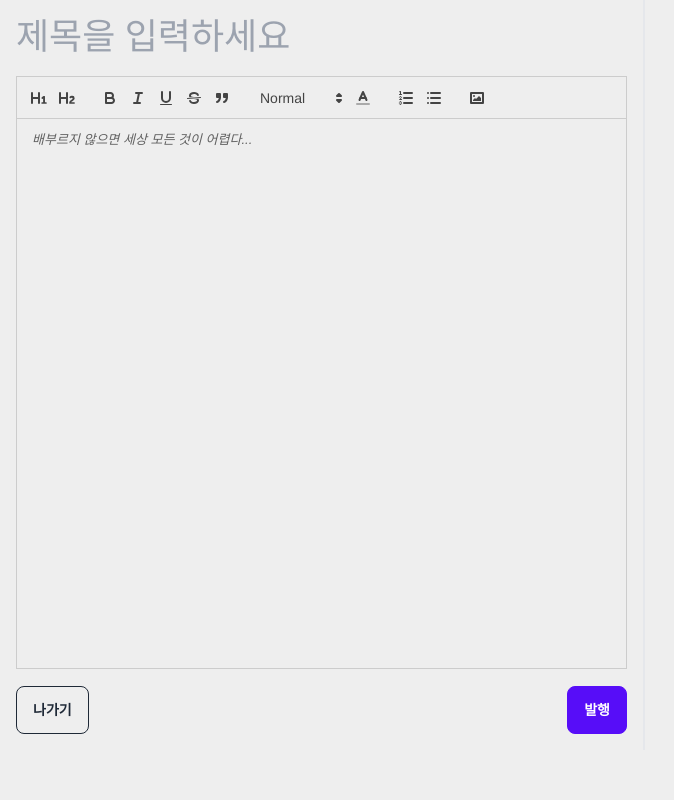
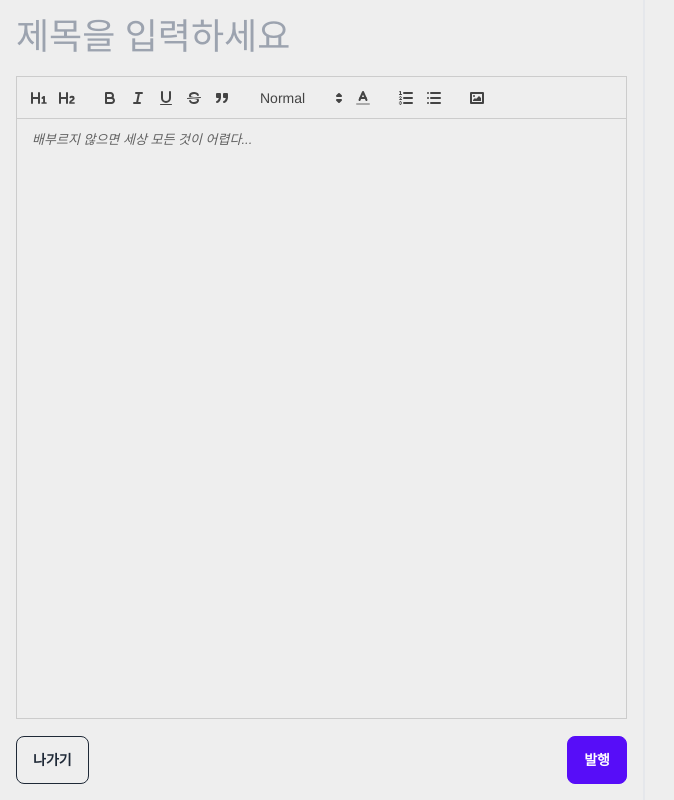
Before and after one commit to saramdle/blog-team-four, a Next.js app in the folder front/: page /write in a window 1280 px wide. Shown: the whole page, without its empty margins (0-674 px from the left). Built offline with nearby package versions, Linux system fonts and the light colour scheme.

Commit message:
refactor : 사소한 부분 수정
- 글 추가 floating버튼 위치 조정
- 스크롤바 숨겼던거 다시 보이게
- write페이지 text editor부분 크기 조정

```diff
--- a/front/app/globals.css
+++ b/front/app/globals.css
@@ -1,13 +1,6 @@
 @tailwind base;
 @tailwind components;
 @tailwind utilities;
-
-html::-webkit-scrollbar {
-  display: none;
-}
-html {
-  scrollbar-width: none;
-}
 
 :root {
   background: #eee;
--- a/front/app/posts/AddFloating.tsx
+++ b/front/app/posts/AddFloating.tsx
@@ -6,7 +6,7 @@ import { IoMdAdd } from "react-icons/io";
 export default function AddFloating() {
   return (
     <Link href='/write'>
-      <div className='fixed right-20 bottom-20 flex h-14 w-14 cursor-pointer items-center justify-center rounded-full bg-primary/80 text-5xl font-bold text-white shadow-2xl hover:opacity-75'>
+      <div className='fixed right-20 bottom-10 flex h-14 w-14 cursor-pointer items-center justify-center rounded-full bg-primary/80 text-5xl font-bold text-white shadow-2xl hover:opacity-75'>
         <IoMdAdd />
       </div>
     </Link>
--- a/front/app/write/page.tsx
+++ b/front/app/write/page.tsx
@@ -110,7 +110,7 @@ export default function Write() {
   return (
     <div className='flex'>
       <form
-        className='flex flex-1 flex-col gap-5 p-4'
+        className='flex h-screen flex-1 flex-col gap-5 p-4'
         onSubmit={onSubmitPreventDefault}
       >
         <div className='flex items-center'>
@@ -122,17 +122,16 @@ export default function Write() {
             onChange={(e) => setTitle(e.target.value)}
           />
         </div>
-
-        <div>
+        <div className='flex-grow'>
           {mounted && (
             <ReactQuill
               ref={quillRef}
               theme='snow'
               value={contentsInput}
               onChange={setContentsInput}
-              className='h-[550px]'
               modules={modules}
               placeholder='배부르지 않으면 세상 모든 것이 어렵다...'
+              className='h-full'
             />
           )}
         </div>
```
